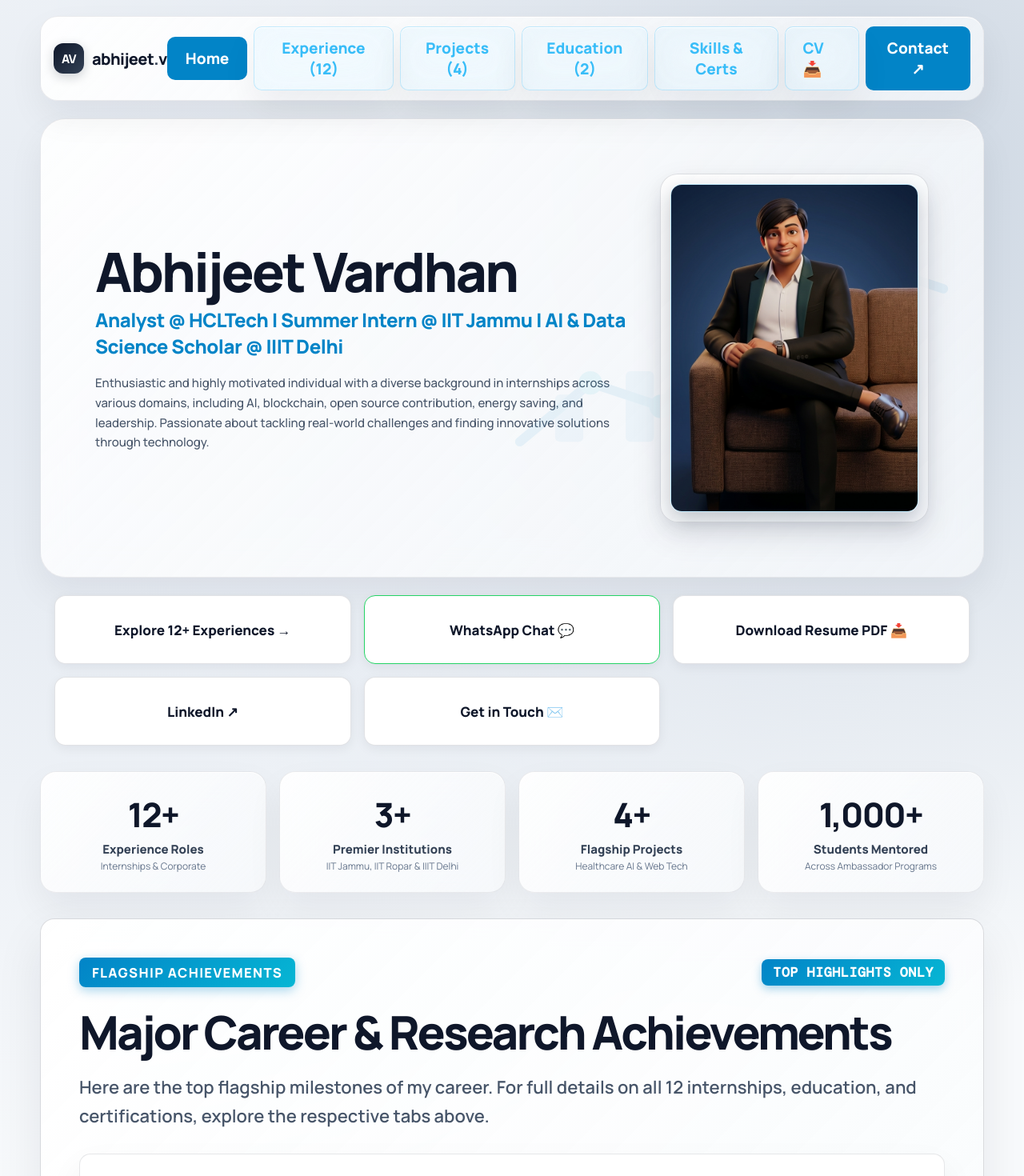
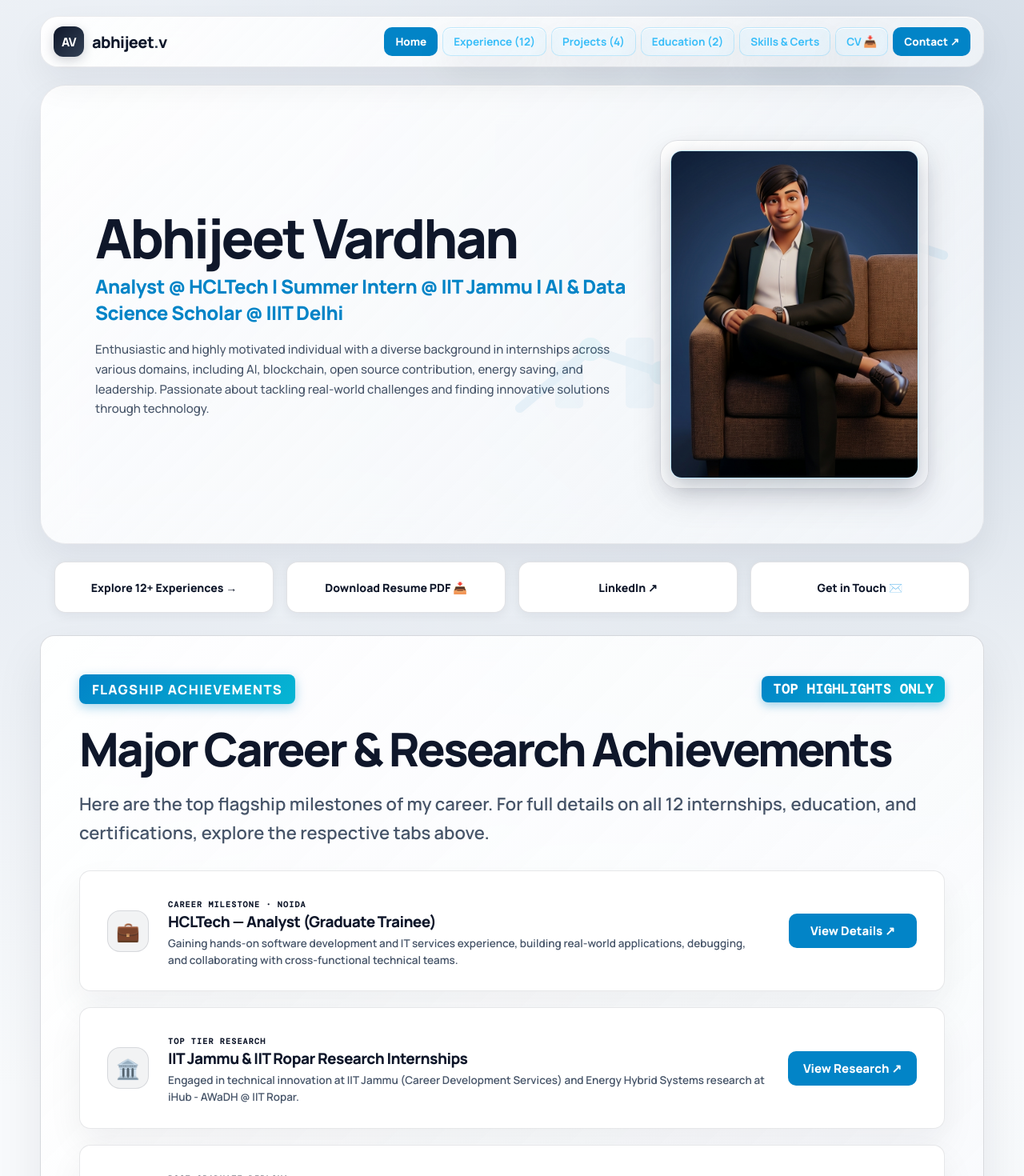
Before and after one commit to atendra11maurya/wai_wai_chowmein, a React (Vite) app: page / in a window 1280 px wide. Shown: the top 1470 px of the page at 80% size. Built offline with nearby package versions, Linux system fonts and the light colour scheme; a web font is replaced by a local one.

Commit message:
Fix UI issues: remove WhatsApp button, equal layout for hero buttons, fix navbar overflow on zoom

```diff
--- a/src/App.jsx
+++ b/src/App.jsx
@@ -25,8 +25,6 @@ function Dialog({ customData, onClose, data }) {
     }, 2500)
   }
 
-  const whatsappUrl = `https://wa.me/${data.personal.whatsappNumber}?text=${encodeURIComponent(data.personal.whatsappMessage)}`
-
   return (
     <div className="modal-backdrop" role="presentation" onMouseDown={onClose}>
       <section
@@ -39,18 +37,6 @@ function Dialog({ customData, onClose, data }) {
         <p className="eyebrow">{customData?.eyebrow || 'Connect & Collaborate'}</p>
         <h2 id="dialog-title">{customData?.title || 'Get in touch.'}</h2>
         <p>{customData?.text || `Feel free to reach out to ${data.personal.name} for software development opportunities, AI projects, or research collaborations.`}</p>
-
-        <div style={{ marginTop: '16px', display: 'flex', gap: '8px', flexWrap: 'wrap' }}>
-          <a
-            className="pill whatsapp"
-            href={whatsappUrl}
-            target="_blank"
-            rel="noopener noreferrer"
-            style={{ width: '100%', justifyContent: 'center', textAlign: 'center', fontSize: '15px' }}
-          >
-            💬 Chat instantly on WhatsApp ↗
-          </a>
-        </div>
 
         <form className="contact-form" onSubmit={handleFormSubmit}>
           <input type="text" className="form-input" placeholder="Your Name" required value={formData.name} onChange={(e) => setFormData({ ...formData, name: e.target.value })} />
@@ -139,8 +125,6 @@ export default function App() {
   const filteredExperiences = filter === 'all'
     ? portfolioData.experiences
     : portfolioData.experiences.filter(exp => exp.category === filter)
-
-  const whatsappUrl = `https://wa.me/${portfolioData.personal.whatsappNumber}?text=${encodeURIComponent(portfolioData.personal.whatsappMessage)}`
 
   return (
     <div className="shell min-h-screen">
@@ -250,9 +234,6 @@ export default function App() {
             {/* Standalone Equal Full-Width Hero Action Buttons */}
             <div className="hero-actions-standalone">
               <button className="pill hero-primary-btn" onClick={() => navigateToTab('experience')}>Explore 12+ Experiences →</button>
-              <a className="pill whatsapp" href={whatsappUrl} target="_blank" rel="noopener noreferrer">
-                WhatsApp Chat 💬
-              </a>
               <a className="pill glass" href={portfolioData.personal.resumeUrl} target="_blank" rel="noopener noreferrer" download>
                 Download Resume PDF 📥
               </a>
@@ -264,18 +245,6 @@ export default function App() {
               </button>
             </div>
 
-            {/* Impact Metrics Grid Counter */}
-            <section className="metrics-section">
-              <div className="metrics-grid">
-                {portfolioData.impactMetrics.map((metric, idx) => (
-                  <div key={idx} className="metric-card glass">
-                    <div className="metric-value">{metric.value}</div>
-                    <div className="metric-label">{metric.label}</div>
-                    <div className="metric-subtext">{metric.subtext}</div>
-                  </div>
-                ))}
-              </div>
-            </section>
 
             {/* LANDING PAGE EXCLUSIVE: Biggest Achievements Spotlight */}
             <section className="fest-container-card glass">
--- a/src/index.css
+++ b/src/index.css
@@ -89,6 +89,8 @@ button {
   text-decoration: none;
   font-size: 20px;
   cursor: pointer;
+  white-space: nowrap;
+  flex-shrink: 0;
 }
 
 .brand-avatar {
@@ -102,6 +104,7 @@ button {
   font-weight: 900;
   font-size: 15px;
   box-shadow: 0 4px 14px rgba(15, 23, 42, 0.2);
+  flex-shrink: 0;
 }
 
 .brand-accent {
@@ -115,21 +118,34 @@ button {
 .modal-row {
   display: flex;
   align-items: center;
-  gap: 8px;
+  gap: 6px;
 }
 
-.nav-links a,
+.nav-links {
+  flex-shrink: 1;
+  min-width: 0;
+}
+
 .pill {
   cursor: pointer;
   border: 1px solid rgba(56, 189, 248, 0.25);
   border-radius: 10px;
   background: rgba(56, 189, 248, 0.06);
   color: #38bdf8;
-  padding: 13px 22px;
-  font-size: 19px;
+  padding: 10px 18px;
+  font-size: 15px;
   font-weight: 750;
   text-decoration: none;
   transition: background-color 0.2s ease, color 0.2s ease, border-color 0.2s ease;
+}
+
+.nav-links .pill,
+.nav-links a {
+  padding: 8px 13px;
+  font-size: 13.5px;
+  font-weight: 700;
+  white-space: nowrap;
+  flex-shrink: 0;
 }
 
 .pill.glass {
@@ -337,7 +353,7 @@ main {
 
 .hero-actions-standalone {
   display: grid;
-  grid-template-columns: repeat(3, 1fr);
+  grid-template-columns: repeat(4, 1fr);
   gap: 16px;
   width: calc(100% - 36px);
   margin: 22px auto 0;
@@ -348,13 +364,13 @@ main {
   overflow: hidden;
   z-index: 1;
   width: 100%;
-  min-height: 86px;
+  min-height: 64px;
   display: flex;
   align-items: center;
   justify-content: center;
   text-align: center;
-  padding: 28px 24px;
-  font-size: 17px;
+  padding: 18px 16px;
+  font-size: clamp(14px, 1.1vw, 16px);
   font-weight: 850;
   border-radius: 14px;
   box-sizing: border-box;
@@ -416,6 +432,12 @@ main {
   border-color: rgba(56, 189, 248, 0.6);
   box-shadow: 0 10px 28px rgba(56, 189, 248, 0.25);
   transform: translateY(-2px);
+}
+
+@media (max-width: 992px) and (min-width: 768px) {
+  .hero-actions-standalone {
+    grid-template-columns: repeat(2, 1fr);
+  }
 }
 
 @media (max-width: 767.98px) {
@@ -885,7 +907,7 @@ footer {
   display: none;
 }
 
-@media (max-width: 767.98px) {
+@media (max-width: 960px) {
   .nav-links {
     display: none !important;
   }
```
